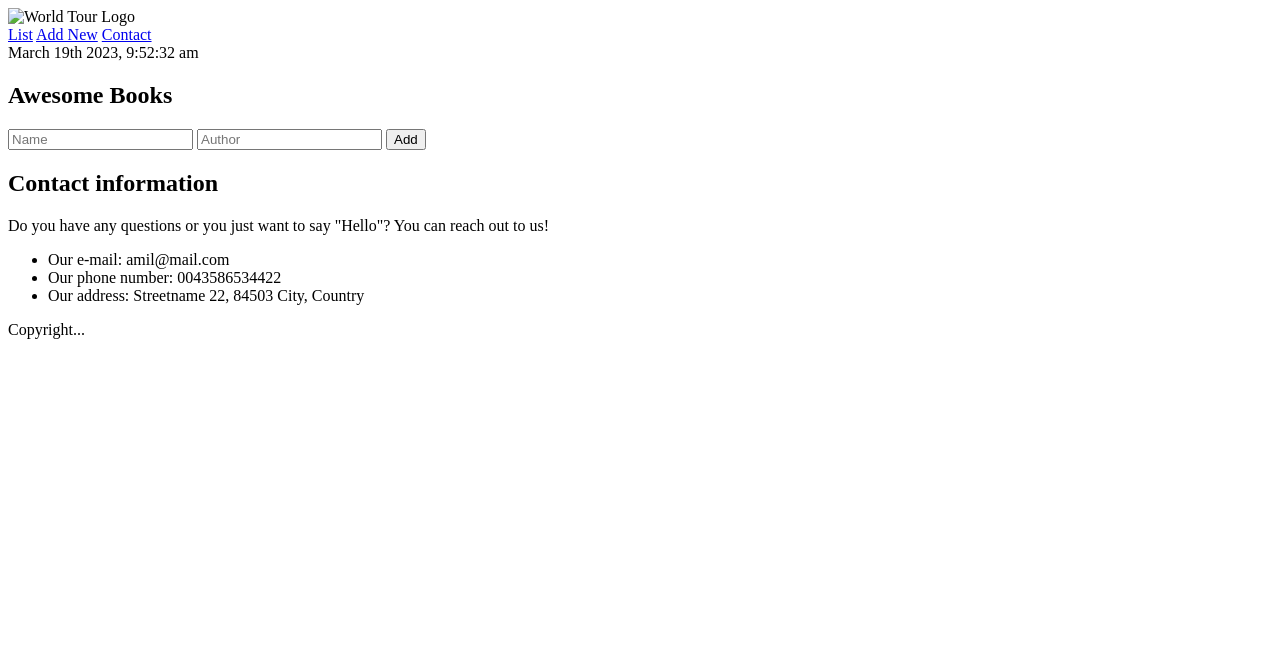
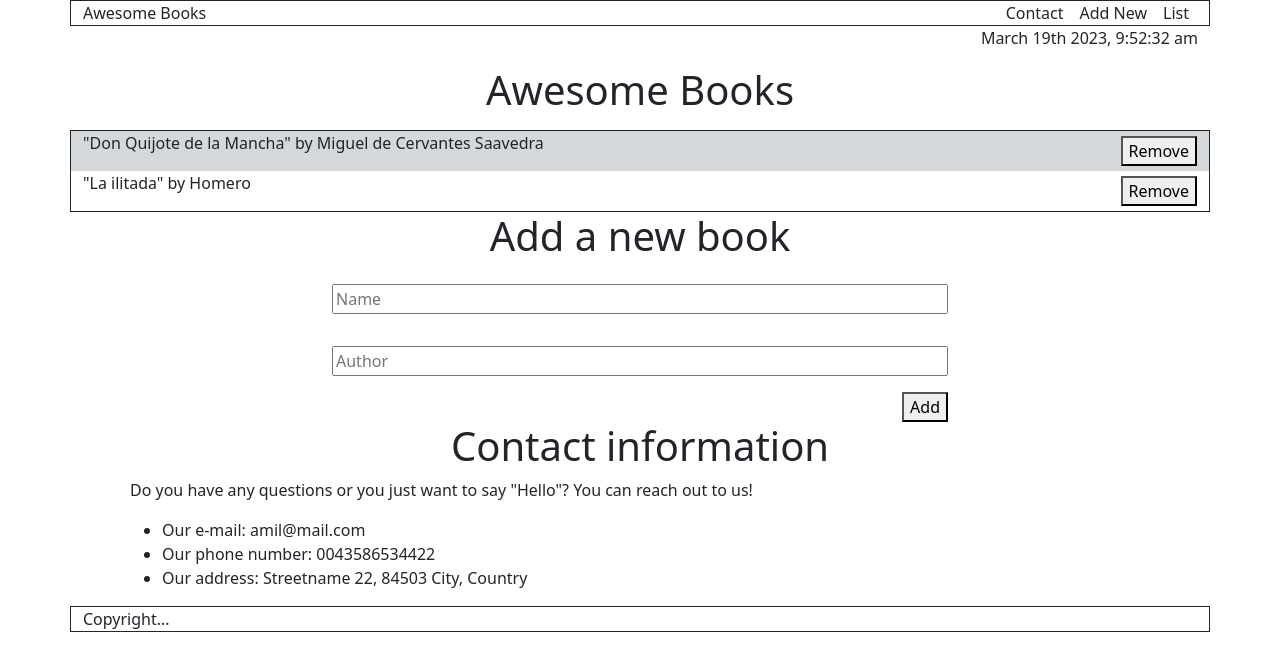
Before and after one commit to alexansaa/LibraryApp, a website: page index.html in a window 1280 px wide. Drawn offline with nearby package versions, Linux system fonts and the light colour scheme.

Commit message:
fix style

```diff
--- /dev/null
+++ b/css/myStyle.css
@@ -0,0 +1,16 @@
+.book_bg {
+    display: flex;
+    flex-direction: row;
+    background-color: rgb(213, 216, 218);
+    justify-content: space-between;
+    align-items: center;
+    justify-items: center;
+    align-content: center;
+}
+
+.book {
+    display: flex;
+    flex-direction: row;
+    justify-content: space-between;
+    align-items: center;
+}
--- a/index.html
+++ b/index.html
@@ -4,43 +4,52 @@
         <meta charset="UTF-8">
         <meta name="viewport" content="width=device-width, initial-scale=1.0">
         <title>Document</title>
+
+        <link rel="stylesheet" href="css/myStyle.css" type="text/css"></link>
         <script defer src="./js/books.js"></script>
+        <link href="https://cdn.jsdelivr.net/npm/bootstrap@5.0.2/dist/css/bootstrap.min.css" rel="stylesheet" integrity="sha384-EVSTQN3/azprG1Anm3QDgpJLIm9Nao0Yz1ztcQTwFspd3yD65VohhpuuCOmLASjC" crossorigin="anonymous">
     </head>
     <body>
         <header>
             <!--Menu Text-->
-            <div>
-                <div id="myLogo">
-                    <a id="homeLogo">
-                        <img src="images/Icons/Logo.png" alt="World Tour Logo">
-                    </a>
+            <div class="container border border-dark">
+                <div class="row">
+                    <div id="myLogo" class="col-sm">
+                        Awesome Books
                     </div>
-                <div id="myLinks">
-                    <a id="home" href="#home" tabindex="1">List</a>
-                    <a id="about" href="#about" tabindex="1">Add New</a>
-                    <a href="#Program" tabindex="2">Contact</a>
+                    <div id="myLinks" class="col-sm d-flex flex-row-reverse">
+                        <a id="List" href="#List" class="text-decoration-none text-dark mx-2">List</a>
+                        <a id="New" href="#New" class="text-decoration-none text-dark mx-2">Add New</a>
+                        <a id="Contact" href="#Contact" class="text-decoration-none text-dark mx-2">Contact</a>
                     </div>
                 </div>
-            <div>
+            </div>
+            <div class="container d-flex flex-row-reverse">
                 March 19th 2023, 9:52:32 am
             </div>
         </header>
         <section>
-            <h1>Awesome Books</h1>
+            <div class="container">
+                <h1 class="text-center my-3">Awesome Books</h1>
 
-            <div id="book-ctr">
+                <div id="book-ctr" class="row border border-dark">
+                </div>
             </div>
         </section>
         <section>
-            <div id="options">
-                <input type="text" name="name" placeholder="Name" id="name" />
-                <input type="text" name="author" placeholder="Author" id="author" />
-                <button type="button" id="add-btn">Add</button>
+            <div id="options" class="container w-50">
+                <h1 class="text-center">Add a new book</h1>
+                <div class="d-flex flex-column">
+                    <input type="text" name="name" placeholder="Name" id="name" class="my-3"/>
+                    <input type="text" name="author" placeholder="Author" id="author" class="my-3"/>
+                    <button type="button" id="add-btn" class="align-self-end">Add</button>
+                </div>
             </div>
         </section>
         <section>
-            <div>
-                <h1>Contact information</h1>
+            <div class="container">
+                <h1 class="text-center">Contact information</h1>
+                <div class="mx-5">
                     <p>
                         Do you have any questions or you just want to say "Hello"?
                         You can reach out to us!
@@ -51,10 +60,11 @@
                         <li>Our address: Streetname 22, 84503 City, Country</li>
                     </ul>
                 </div>
+            </div>
         </section>
     </body>
     <footer>
-        <div>
+        <div class="container border border-dark mb-2">
             Copyright...
         </div>
     </footer>
--- a/js/books.js
+++ b/js/books.js
@@ -8,9 +8,28 @@ class Book {
   }
 }
 
+const someBooks = [
+  {
+    name: 'Don Quijote de la Mancha',
+    author: 'Miguel de Cervantes Saavedra',
+  },
+  {
+    name: 'La ilitada',
+    author: 'Homero',
+  }
+];
+
 // Loading existing books data from local storage if there is already
 // existing data, otherwise, creates an empty array.
-let booksData = JSON.parse(localStorage.getItem('books') || '[]');
+let booksData = JSON.parse(localStorage.getItem('books'));
+console.log(booksData);
+console.log('iniciado');
+if( booksData == null || booksData.length === 0){
+  booksData = someBooks;
+}
+console.log(booksData);
+
+
 
 // Function to update local storage for books data
 function updateData() {
@@ -25,7 +44,7 @@ function addBook(name, author) {
 
   const bookElement = document.createElement('div');
   bookElement.className = 'book';
-  bookElement.innerHTML = `<h2>${name} by ${author}</h2>
+  bookElement.innerHTML = `<p>${name} by ${author}</p>
                         <button>Remove</button>`;
   bookElement.querySelector('button').addEventListener('click', () => {
     booksData = booksData.filter((item) => item.name !== name);
@@ -37,10 +56,14 @@ function addBook(name, author) {
 }
 
 if (booksData.length > 0) {
-  booksData.forEach((book) => {
+  booksData.forEach((book, i) => {
     const bookElement = document.createElement('div');
-    bookElement.className = 'book';
-    bookElement.innerHTML = `<h2>${book.name} by ${book.author}</h2>
+    if(i%2==0){
+      bookElement.className = 'book_bg';
+    } else {
+      bookElement.className = 'book';
+    }
+    bookElement.innerHTML = `<p>"${book.name}" by ${book.author}</p>
                           <button>Remove</button>`;
     bookElement.querySelector('button').addEventListener('click', () => {
       booksData = booksData.filter((item) => item.name !== book.name);
```
Lines whose indentation alone changed are shown as unchanged.
